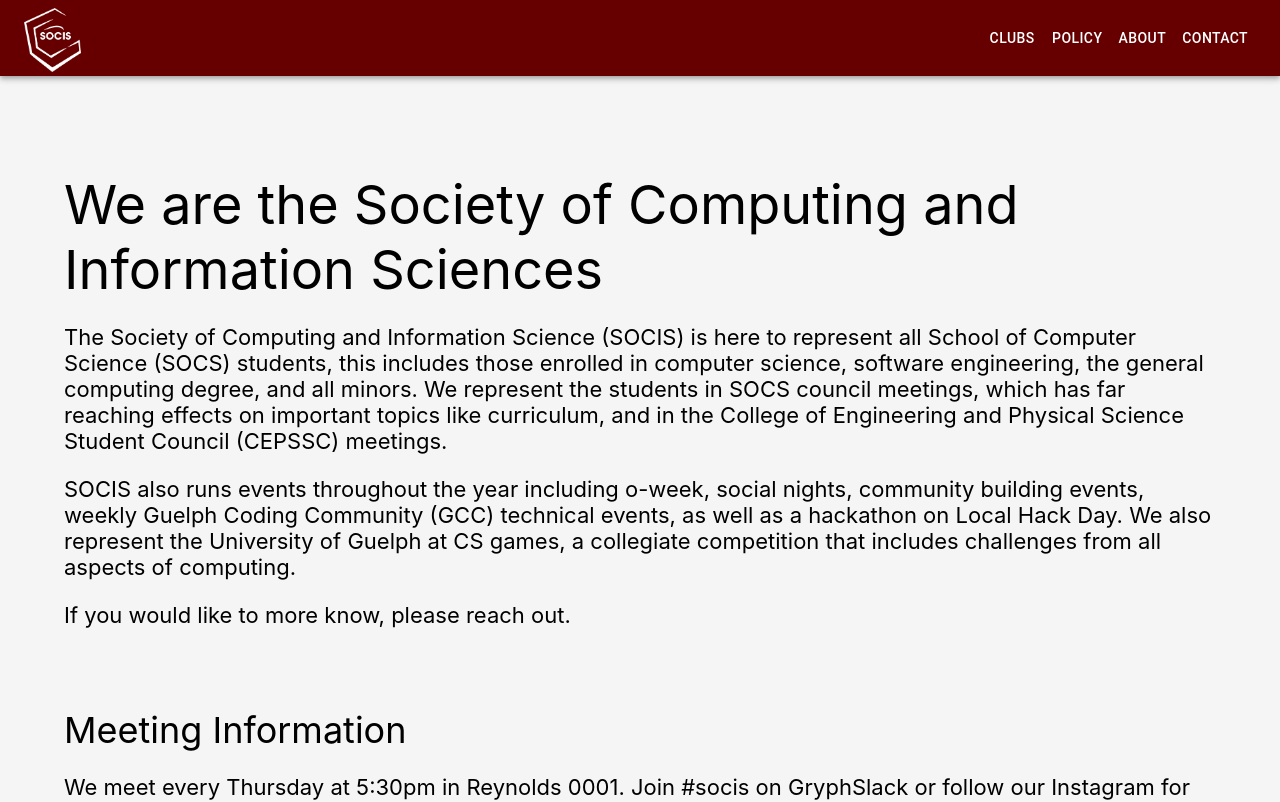
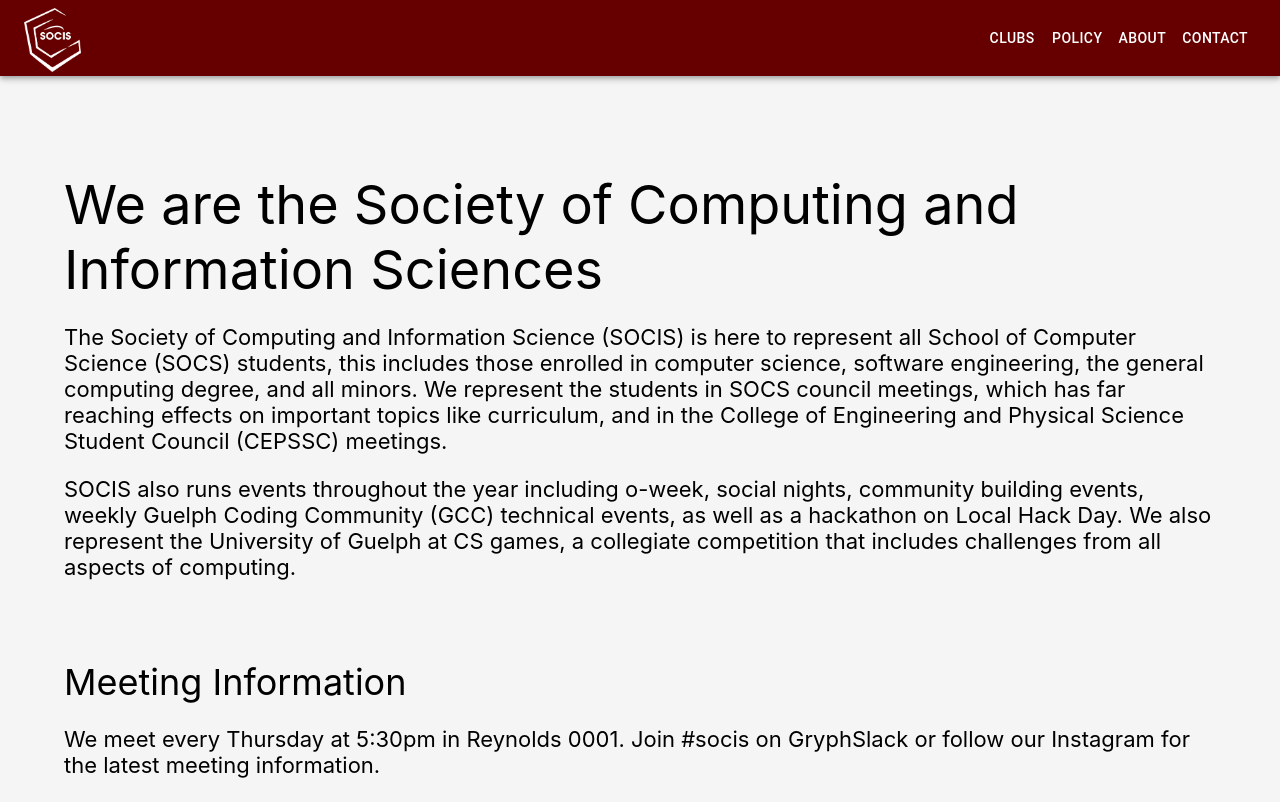
Before and after one commit to UoGSOCIS/socis_website, a React (Create React App) app: page /about in a window 1280 px wide. Shown: the top 802 px of the page. Built offline with nearby package versions, Linux system fonts and the light colour scheme.

Commit message:
Change club description on about page

```diff
--- a/src/pages/about/components/header.jsx
+++ b/src/pages/about/components/header.jsx
@@ -18,12 +18,6 @@
         represent the University of Guelph at CS games, a collegiate competition that includes challenges from
         all aspects of computing.
       </Subtext>
-      <Subtext>
-        If you would like to more know, please
-        {' '}
-        <Link href="/contact">reach out</Link>
-        .
-      </Subtext>
     </>
   );
 }
@@ -41,9 +35,4 @@
   marginTop: 0;
 `;
 
-const Link = styled.a`
-  text-decoration: none;
-  color: black;
-`;
-
 export default Header;
```
